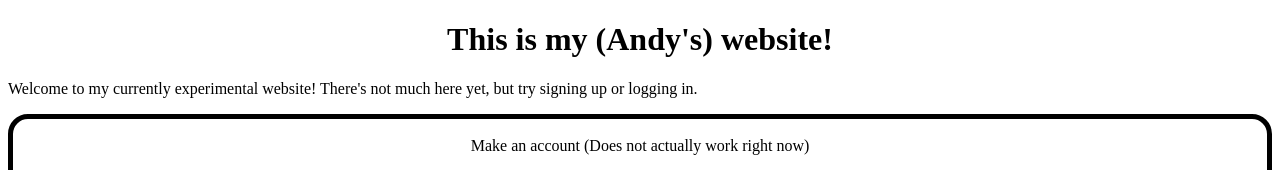
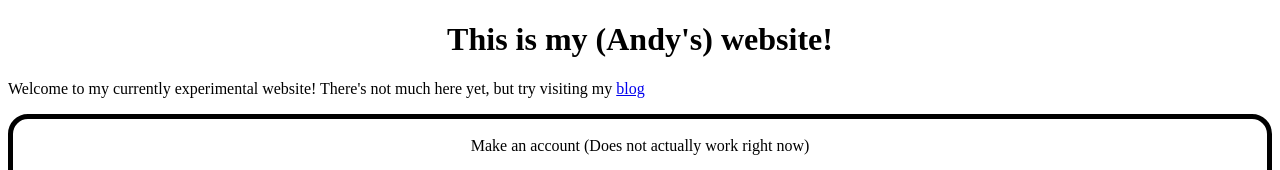
Before and after one commit to andliu766/andliu766.github.io, a website: page index.html in a window 1280 px wide. Shown: the top 170 px of the page. Drawn offline with Linux system fonts and the light colour scheme.

Commit message:
link blog

```diff
--- a/index.html
+++ b/index.html
@@ -7,7 +7,7 @@
     </h1>
     <body>
         <p>
-            Welcome to my currently experimental website! There's not much here yet, but try signing up or logging in.
+            Welcome to my currently experimental website! There's not much here yet, but try visiting my <a href = "andliu766.github.io/blog"> blog </a>
         </p>
         <div class= "login">
         <br>
```
